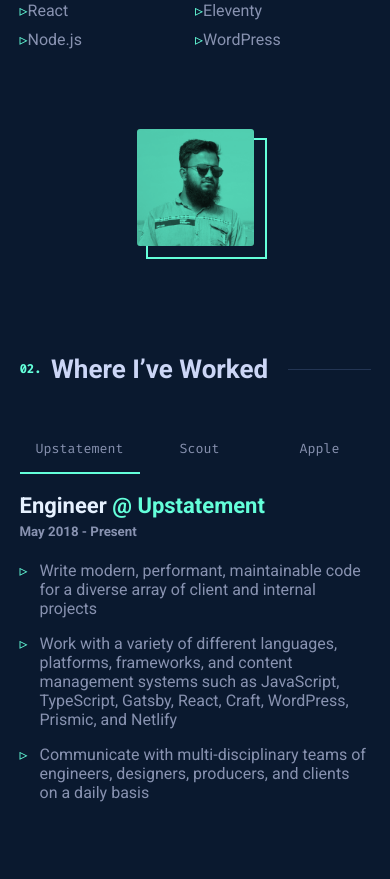
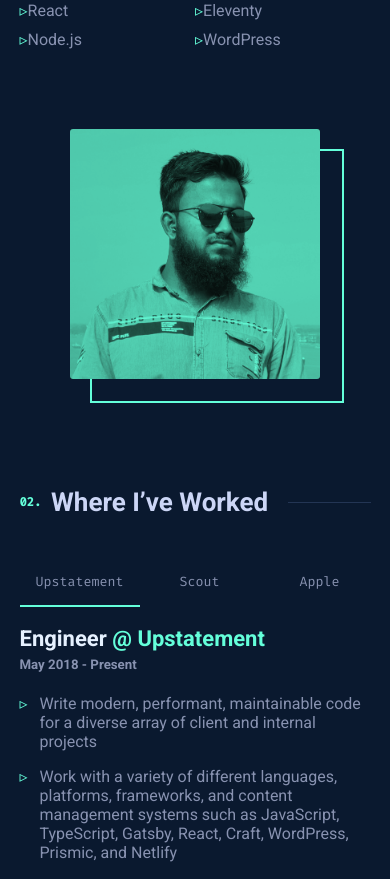
Before and after one commit to mohiulislam/my-portfolio, a React (Create React App) app: page / in a window 390 px wide. Shown: the part 1120-1999 px from the top of the page. Built offline with nearby package versions, Linux system fonts and the light colour scheme.

Commit message:
avater size fized

```diff
--- a/src/components/StyledComponent/StyledAvater.js
+++ b/src/components/StyledComponent/StyledAvater.js
@@ -4,7 +4,7 @@
   border-radius: 3px;
   margin: auto;
   display: block;
-  width: clamp(0px, 30vw, 300px);
+  width: clamp(250px, 30vw, 300px);
   aspect-ratio: 1;
   position: relative;
   margin: 140px 0 0 4vw;
```
